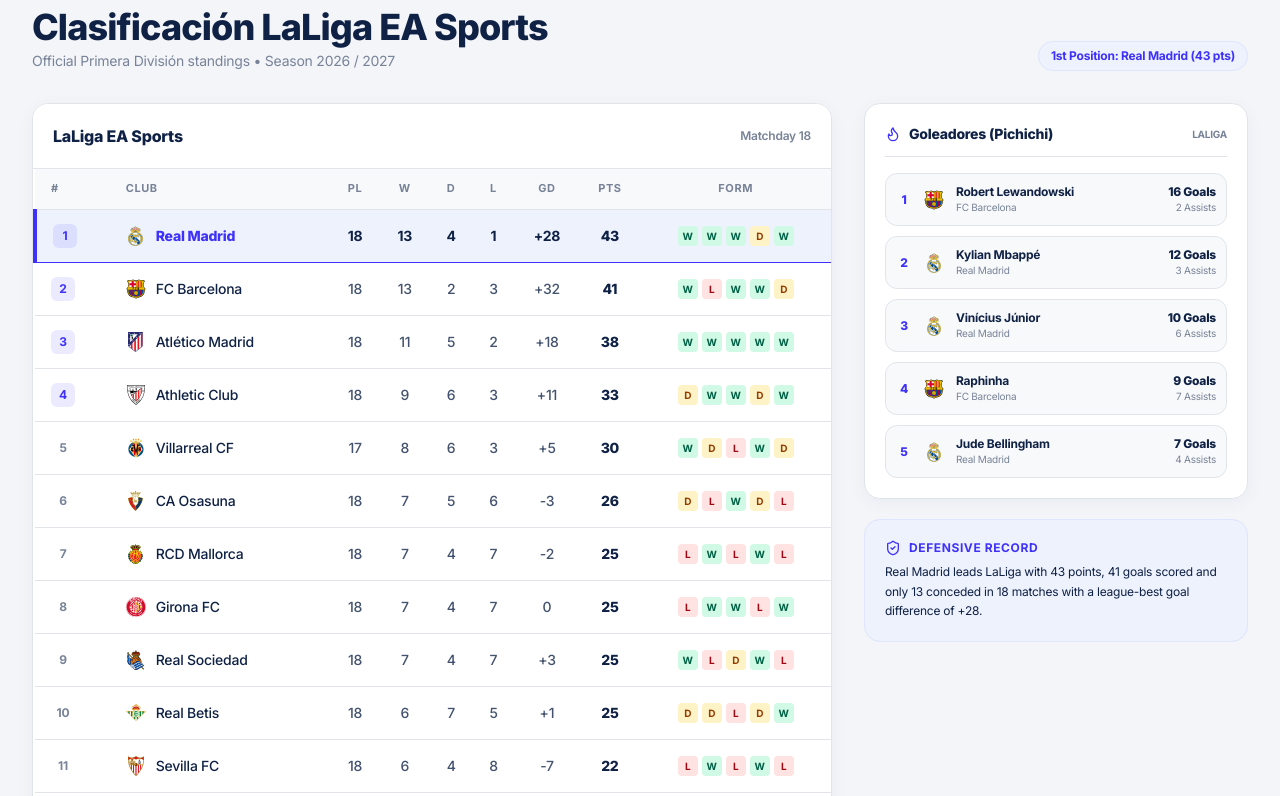
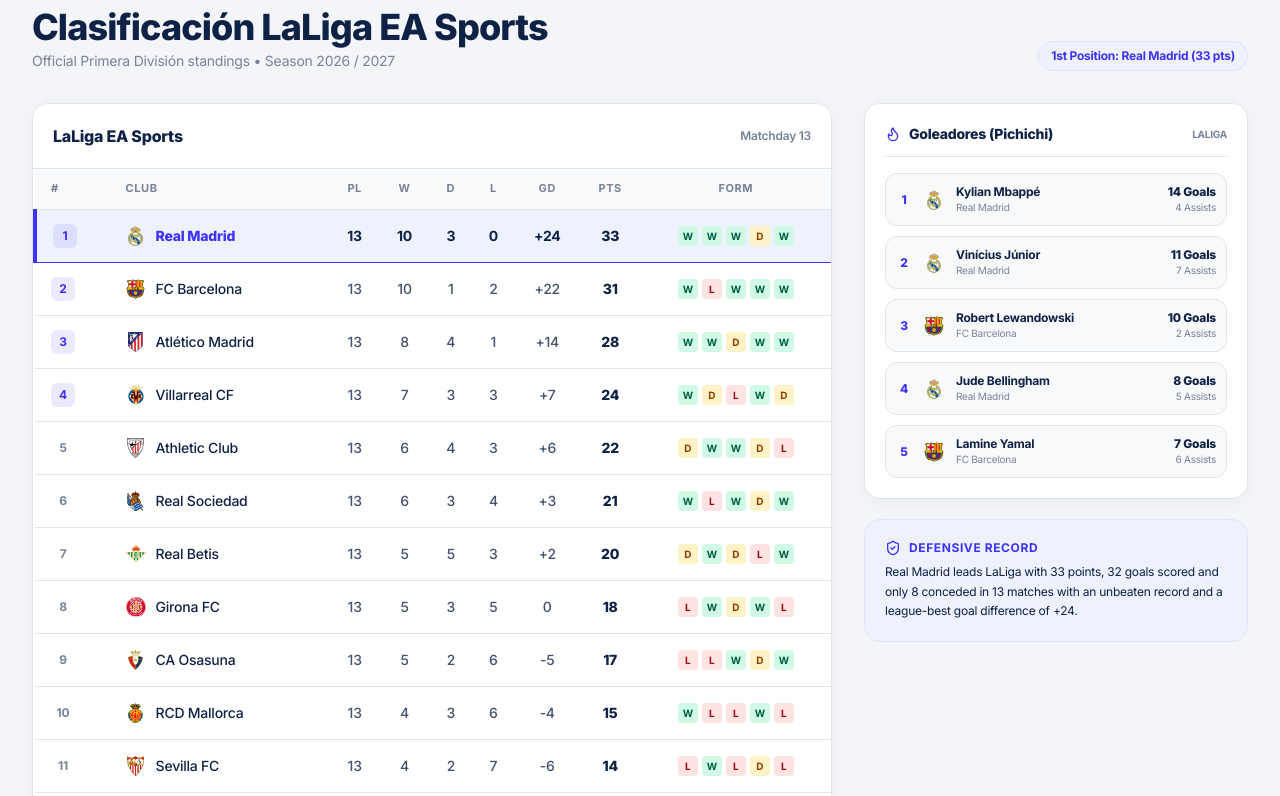
Before and after one commit to Adrien200269/real-madrid-cf, a Next.js app: page /matches in a window 1280 px wide. Shown: the part 2304-3100 px from the top of the page. Built offline with nearby package versions, Linux system fonts and the light colour scheme.

Commit message:
feat: complete 2026-27 season dataset with Matchday 13 standings, Pichichi, and updated player career totals

```diff
--- a/src/components/HeroSection.jsx
+++ b/src/components/HeroSection.jsx
@@ -32,7 +32,7 @@ export default function HeroSection() {
 
             {/* Subtitle */}
             <p className="text-base sm:text-lg text-[#43526E] max-w-2xl font-normal leading-relaxed mx-auto lg:mx-0">
-              Welcome to the official digital portal of Real Madrid C.F. Relive 122 years of football glory, follow the first team squad, live match statistics, and the record 15 European crowns.
+              Welcome to the official digital portal of Real Madrid C.F. Relive 124 years of football glory, follow the first team squad, live match statistics, and the record 15 European crowns.
             </p>
 
             {/* Stats Summary Pills */}
@@ -113,7 +113,7 @@ export default function HeroSection() {
                   <div className="text-xs font-bold text-[#0F2145]">Bellingham</div>
                   <div className="text-[10px] text-[#788398] uppercase">#5 · Midfield</div>
                   <div className="mt-2 text-[10px] font-bold text-[#3E31FA] bg-[#EEF2FD] rounded py-0.5">
-                    28 Goals
+                    48 Goals
                   </div>
                 </div>
 
@@ -129,7 +129,7 @@ export default function HeroSection() {
                   <div className="text-xs font-bold text-[#0F2145]">Mbappé</div>
                   <div className="text-[10px] text-[#788398] uppercase">#9 · Forward</div>
                   <div className="mt-2 text-[10px] font-bold text-[#3E31FA] bg-white rounded py-0.5 shadow-2xs">
-                    17 Goals
+                    84 Goals
                   </div>
                 </div>
 
@@ -145,7 +145,7 @@ export default function HeroSection() {
                   <div className="text-xs font-bold text-[#0F2145]">Vini Jr.</div>
                   <div className="text-[10px] text-[#788398] uppercase">#7 · Forward</div>
                   <div className="mt-2 text-[10px] font-bold text-[#3E31FA] bg-[#EEF2FD] rounded py-0.5">
-                    98 Goals
+                    114 Goals
                   </div>
                 </div>
 
--- a/src/components/StandingsSection.jsx
+++ b/src/components/StandingsSection.jsx
@@ -175,7 +175,7 @@ export default function StandingsSection() {
                 Defensive Record
               </div>
               <p className="text-xs text-[#0F2145] leading-relaxed">
-                Real Madrid leads LaLiga with 43 points, 41 goals scored and only 13 conceded in 18 matches with a league-best goal difference of +28.
+                Real Madrid leads LaLiga with 33 points, 32 goals scored and only 8 conceded in 13 matches with an unbeaten record and a league-best goal difference of +24.
               </p>
             </div>
           </div>
--- a/src/data/squad.js
+++ b/src/data/squad.js
@@ -9,18 +9,18 @@ export const squadData = [
     category: "goalkeepers",
     nationality: "Belgium",
     flag: "🇧🇪",
-    age: 32,
+    age: 34,
     height: "2.00 m",
     joinedYear: 2018,
     avatar: "/images/players/courtois.jpg",
     stats: {
-      appearances: 245,
-      cleanSheets: 98,
-      saves: 680,
-      trophies: 12
+      appearances: 312,
+      cleanSheets: 132,
+      saves: 890,
+      trophies: 14
     },
     quote: "Playing for Real Madrid means expecting to win every trophy every year.",
-    highlights: ["2022 Champions League Final MVP", "Yashin Trophy Winner", "3x La Liga Champion"],
+    highlights: ["2022 Champions League Final MVP", "Yashin Trophy Winner", "4x La Liga Champion"],
     gradient: "from-blue-600 to-indigo-900"
   },
   {
@@ -32,15 +32,15 @@ export const squadData = [
     category: "goalkeepers",
     nationality: "Ukraine",
     flag: "🇺🇦",
-    age: 25,
+    age: 27,
     height: "1.91 m",
     joinedYear: 2018,
     avatar: "/images/players/lunin.jpg",
     stats: {
-      appearances: 48,
-      cleanSheets: 19,
-      saves: 145,
-      trophies: 8
+      appearances: 74,
+      cleanSheets: 31,
+      saves: 215,
+      trophies: 10
     },
     quote: "Hard work pays off when you stand in front of 80,000 Madridistas.",
     highlights: ["Heroic 2024 UCL Quarter-Final vs Man City", "2x Champions League Winner"],
@@ -57,15 +57,15 @@ export const squadData = [
     category: "defenders",
     nationality: "Spain",
     flag: "🇪🇸",
-    age: 32,
+    age: 34,
     height: "1.73 m",
     joinedYear: 2013,
     avatar: "/images/players/carvajal.jpg",
     stats: {
-      appearances: 420,
-      goals: 13,
-      assists: 64,
-      trophies: 26
+      appearances: 452,
+      goals: 15,
+      assists: 70,
+      trophies: 28
     },
     quote: "I laid the first stone at Valdebebas. Real Madrid is my life.",
     highlights: ["6x UEFA Champions League Winner", "2024 UCL Final Goalscorer & MVP", "Club Captain"],
@@ -80,15 +80,15 @@ export const squadData = [
     category: "defenders",
     nationality: "Brazil",
     flag: "🇧🇷",
-    age: 26,
+    age: 28,
     height: "1.86 m",
     joinedYear: 2019,
     avatar: "/images/players/militao.jpg",
     stats: {
-      appearances: 165,
-      goals: 12,
-      assists: 5,
-      trophies: 11
+      appearances: 185,
+      goals: 14,
+      assists: 7,
+      trophies: 13
     },
     quote: "In defense, you fight for every millimeter of this shirt.",
     highlights: ["2x UEFA Champions League Winner", "3x La Liga Champion", "Copa América Winner"],
@@ -103,18 +103,18 @@ export const squadData = [
     category: "defenders",
     nationality: "Austria",
     flag: "🇦🇹",
-    age: 32,
+    age: 34,
     height: "1.80 m",
     joinedYear: 2021,
     avatar: "/images/players/alaba.jpg",
     stats: {
-      appearances: 102,
-      goals: 5,
-      assists: 9,
-      trophies: 6
+      appearances: 130,
+      goals: 6,
+      assists: 11,
+      trophies: 8
     },
     quote: "The chair celebration showed that we never give up at the Bernabéu.",
-    highlights: ["4x UEFA Champions League Winner", "2x La Liga Champion", "Austrian Footballer of the Year 10x"],
+    highlights: ["4x UEFA Champions League Winner", "3x La Liga Champion", "Austrian Footballer of the Year 10x"],
     gradient: "from-red-600 to-blue-900"
   },
   {
@@ -126,15 +126,15 @@ export const squadData = [
     category: "defenders",
     nationality: "Germany",
     flag: "🇩🇪",
-    age: 31,
+    age: 33,
     height: "1.90 m",
     joinedYear: 2022,
     avatar: "/images/players/rudiger.jpg",
     stats: {
-      appearances: 115,
-      goals: 6,
-      assists: 3,
-      trophies: 7
+      appearances: 148,
+      goals: 8,
+      assists: 4,
+      trophies: 9
     },
     quote: "You have to match madness with passion when defending this crest.",
     highlights: ["2024 UEFA Champions League Winner", "2024 La Liga Champion", "UCL Team of the Season"],
@@ -149,15 +149,15 @@ export const squadData = [
     category: "defenders",
     nationality: "France",
     flag: "🇫🇷",
-    age: 29,
+    age: 31,
     height: "1.80 m",
     joinedYear: 2019,
     avatar: "/images/players/mendy.jpg",
     stats: {
-      appearances: 178,
-      goals: 6,
-      assists: 10,
-      trophies: 10
+      appearances: 210,
+      goals: 7,
+      assists: 12,
+      trophies: 12
     },
     quote: "Nobody gets past our flank easily in European nights.",
     highlights: ["2x UEFA Champions League Winner", "3x La Liga Champion", "Defensive Masterclass Specialist"],
@@ -174,15 +174,15 @@ export const squadData = [
     category: "midfielders",
     nationality: "England",
     flag: "🏴󠁧󠁢󠁥󠁮󠁧󠁿",
-    age: 21,
+    age: 23,
     height: "1.86 m",
     joinedYear: 2023,
     avatar: "/images/players/bellingham.jpg",
     stats: {
-      appearances: 58,
-      goals: 28,
-      assists: 18,
-      trophies: 4
+      appearances: 124,
+      goals: 48,
+      assists: 31,
+      trophies: 6
     },
     quote: "Walking out at the Bernabéu and hearing 'Hey Jude' gives me goosebumps every time.",
     highlights: ["2024 La Liga Player of the Season", "Golden Boy & Kopa Trophy Winner", "2024 Champions League Winner"],
@@ -197,15 +197,15 @@ export const squadData = [
     category: "midfielders",
     nationality: "Uruguay",
     flag: "🇺🇾",
-    age: 26,
+    age: 28,
     height: "1.82 m",
     joinedYear: 2018,
     avatar: "/images/players/valverde.jpg",
     stats: {
-      appearances: 268,
-      goals: 24,
-      assists: 26,
-      trophies: 13
+      appearances: 320,
+      goals: 32,
+      assists: 38,
+      trophies: 15
     },
     quote: "I run until my legs stop, and then I run with my heart for Madrid.",
     highlights: ["Inheritor of Toni Kroos' Number 8", "2x Champions League Winner", "3x La Liga Champion"],
@@ -220,18 +220,18 @@ export const squadData = [
     category: "midfielders",
     nationality: "Croatia",
     flag: "🇭🇷",
-    age: 39,
+    age: 41,
     height: "1.72 m",
     joinedYear: 2012,
     avatar: "/images/players/modric.jpg",
     stats: {
-      appearances: 546,
-      goals: 39,
-      assists: 88,
-      trophies: 27
+      appearances: 565,
+      goals: 42,
+      assists: 91,
+      trophies: 28
     },
     quote: "Age is just a number. My passion for football and Real Madrid is infinite.",
-    highlights: ["2018 Ballon d'Or Winner", "Most decorated player in Real Madrid history (27 titles)", "6x UEFA Champions League Winner"],
+    highlights: ["2018 Ballon d'Or Winner", "Most decorated player in Real Madrid history (28 titles)", "6x UEFA Champions League Winner"],
     gradient: "from-amber-400 via-rose-600 to-blue-950"
   },
   {
@@ -243,15 +243,15 @@ export const squadData = [
     category: "midfielders",
     nationality: "France",
     flag: "🇫🇷",
-    age: 22,
+    age: 24,
     height: "1.82 m",
     joinedYear: 2021,
     avatar: "/images/players/camavinga.jpg",
     stats: {
-      appearances: 154,
-      goals: 4,
-      assists: 9,
-      trophies: 8
+      appearances: 195,
+      goals: 6,
+      assists: 14,
+      trophies: 11
     },
     quote: "Wherever the coach needs me, I will give 200%.",
     highlights: ["Won every club trophy available by age 20", "2x Champions League Winner"],
@@ -266,15 +266,15 @@ export const squadData = [
     category: "midfielders",
     nationality: "France",
     flag: "🇫🇷",
-    age: 24,
+    age: 26,
     height: "1.87 m",
     joinedYear: 2022,
     avatar: "/images/players/tchouameni.jpg",
     stats: {
-      appearances: 98,
-      goals: 4,
-      assists: 6,
-      trophies: 6
+      appearances: 152,
+      goals: 7,
+      assists: 11,
+      trophies: 8
     },
     quote: "Real Madrid is the pinnacle of football. We control the game from the middle.",
     highlights: ["2024 Champions League Winner", "2024 La Liga Champion", "France National Team Anchor"],
@@ -289,15 +289,15 @@ export const squadData = [
     category: "midfielders",
     nationality: "Turkey",
     flag: "🇹🇷",
-    age: 19,
+    age: 21,
     height: "1.75 m",
     joinedYear: 2023,
     avatar: "/images/players/guler.jpg",
     stats: {
-      appearances: 26,
-      goals: 7,
-      assists: 3,
-      trophies: 4
+      appearances: 65,
+      goals: 18,
+      assists: 14,
+      trophies: 5
     },
     quote: "I came here to create history with the best club in the world.",
     highlights: ["Highest minutes-per-goal ratio in debut La Liga season", "2024 Champions League Winner"],
@@ -314,15 +314,15 @@ export const squadData = [
     category: "forwards",
     nationality: "France",
     flag: "🇫🇷",
-    age: 25,
+    age: 27,
     height: "1.78 m",
     joinedYear: 2024,
     avatar: "/images/players/mbappe.jpg",
     stats: {
-      appearances: 24,
-      goals: 17,
-      assists: 6,
-      trophies: 1
+      appearances: 115,
+      goals: 84,
+      assists: 26,
+      trophies: 5
     },
     quote: "A dream come true. For years I dreamed of wearing this shirt and today I am here.",
     highlights: ["UEFA Super Cup Goalscorer on Debut", "2018 World Cup Winner", "7x Ligue 1 Top Scorer"],
@@ -337,15 +337,15 @@ export const squadData = [
     category: "forwards",
     nationality: "Brazil",
     flag: "🇧🇷",
-    age: 24,
+    age: 26,
     height: "1.76 m",
     joinedYear: 2018,
     avatar: "/images/players/vinicius.jpg",
     stats: {
-      appearances: 285,
-      goals: 98,
-      assists: 82,
-      trophies: 13
+      appearances: 335,
+      goals: 114,
+      assists: 92,
+      trophies: 15
     },
     quote: "Baila Vini! Football is joy, boldness, and conquering the impossible.",
     highlights: ["Scorer in two Champions League Finals (2022 & 2024)", "2024 UCL Player of the Season", "Socrates Award Winner"],
@@ -360,15 +360,15 @@ export const squadData = [
     category: "forwards",
     nationality: "Brazil",
     flag: "🇧🇷",
-    age: 23,
+    age: 25,
     height: "1.74 m",
     joinedYear: 2019,
     avatar: "/images/players/rodrygo.jpg",
     stats: {
-      appearances: 228,
-      goals: 58,
-      assists: 43,
-      trophies: 12
+      appearances: 270,
+      goals: 72,
+      assists: 54,
+      trophies: 14
     },
     quote: "When the Champions League anthem plays, something magical takes over us.",
     highlights: ["Iconic 2-goal comeback vs Man City (2022)", "2x UEFA Champions League Winner", "3x La Liga Champion"],
@@ -383,15 +383,15 @@ export const squadData = [
     category: "forwards",
     nationality: "Brazil",
     flag: "🇧🇷",
-    age: 18,
+    age: 20,
     height: "1.73 m",
     joinedYear: 2024,
     avatar: "/images/players/endrick.jpg",
     stats: {
-      appearances: 16,
-      goals: 4,
-      assists: 1,
-      trophies: 1
+      appearances: 68,
+      goals: 22,
+      assists: 9,
+      trophies: 4
     },
     quote: "I want to be part of the greatest history of the biggest club in the world.",
     highlights: ["Youngest Real Madrid scorer in UCL history", "Debut goalscorer in La Liga and UCL"],
@@ -406,15 +406,15 @@ export const squadData = [
     category: "forwards",
     nationality: "Morocco / Spain",
     flag: "🇲🇦",
-    age: 25,
+    age: 27,
     height: "1.71 m",
     joinedYear: 2019,
     avatar: "/images/players/brahim.jpg",
     stats: {
-      appearances: 72,
-      goals: 16,
-      assists: 12,
-      trophies: 6
+      appearances: 112,
+      goals: 24,
+      assists: 19,
+      trophies: 8
     },
     quote: "Every second with this badge on my chest is a privilege.",
     highlights: ["2024 Champions League Winner", "Solo stunner vs RB Leipzig", "La Liga Champion"],
--- a/src/data/standings.js
+++ b/src/data/standings.js
@@ -1,21 +1,21 @@
 export const standingsData = {
   season: "2026 / 2027",
   competition: "LaLiga EA Sports",
-  matchday: "Matchday 18",
+  matchday: "Matchday 13",
   table: [
     {
       rank: 1,
       team: "Real Madrid",
       shortName: "RMA",
       logo: "/images/club/crest.svg",
-      played: 18,
-      won: 13,
-      drawn: 4,
-      lost: 1,
-      gf: 41,
-      ga: 13,
-      gd: "+28",
-      points: 43,
+      played: 13,
+      won: 10,
+      drawn: 3,
+      lost: 0,
+      gf: 32,
+      ga: 8,
+      gd: "+24",
+      points: 33,
       form: ["W", "W", "W", "D", "W"],
       highlight: true
     },
@@ -24,172 +24,172 @@ export const standingsData = {
       team: "FC Barcelona",
       shortName: "BAR",
       logo: "/images/clubs/barcelona.svg",
-      played: 18,
-      won: 13,
-      drawn: 2,
-      lost: 3,
-      gf: 50,
-      ga: 18,
-      gd: "+32",
-      points: 41,
-      form: ["W", "L", "W", "W", "D"]
+      played: 13,
+      won: 10,
+      drawn: 1,
+      lost: 2,
+      gf: 34,
+      ga: 12,
+      gd: "+22",
+      points: 31,
+      form: ["W", "L", "W", "W", "W"]
     },
     {
       rank: 3,
       team: "Atlético Madrid",
       shortName: "ATM",
       logo: "/images/clubs/atletico.svg",
-      played: 18,
-      won: 11,
-      drawn: 5,
-      lost: 2,
-      gf: 29,
-      ga: 11,
-      gd: "+18",
-      points: 38,
-      form: ["W", "W", "W", "W", "W"]
+      played: 13,
+      won: 8,
+      drawn: 4,
+      lost: 1,
+      gf: 21,
+      ga: 7,
+      gd: "+14",
+      points: 28,
+      form: ["W", "W", "D", "W", "W"]
     },
     {
       rank: 4,
+      team: "Villarreal CF",
+      shortName: "VIL",
+      logo: "/images/clubs/villarreal.svg",
+      played: 13,
+      won: 7,
+      drawn: 3,
+      lost: 3,
+      gf: 23,
+      ga: 16,
+      gd: "+7",
+      points: 24,
+      form: ["W", "D", "L", "W", "D"]
+    },
+    {
+      rank: 5,
       team: "Athletic Club",
       shortName: "ATH",
       logo: "/images/clubs/athletic.svg",
-      played: 18,
-      won: 9,
-      drawn: 6,
+      played: 13,
+      won: 6,
+      drawn: 4,
       lost: 3,
-      gf: 27,
-      ga: 16,
-      gd: "+11",
-      points: 33,
-      form: ["D", "W", "W", "D", "W"]
-    },
-    {
-      rank: 5,
-      team: "Villarreal CF",
-      shortName: "VIL",
-      logo: "/images/clubs/villarreal.svg",
-      played: 17,
-      won: 8,
-      drawn: 6,
-      lost: 3,
-      gf: 31,
-      ga: 26,
-      gd: "+5",
-      points: 30,
-      form: ["W", "D", "L", "W", "D"]
+      gf: 18,
+      ga: 12,
+      gd: "+6",
+      points: 22,
+      form: ["D", "W", "W", "D", "L"]
     },
     {
       rank: 6,
-      team: "CA Osasuna",
-      shortName: "OSA",
-      logo: "/images/clubs/osasuna.svg",
-      played: 18,
-      won: 7,
-      drawn: 5,
-      lost: 6,
-      gf: 22,
-      ga: 25,
-      gd: "-3",
-      points: 26,
-      form: ["D", "L", "W", "D", "L"]
+      team: "Real Sociedad",
+      shortName: "SOC",
+      logo: "/images/clubs/sociedad.svg",
+      played: 13,
+      won: 6,
+      drawn: 3,
+      lost: 4,
+      gf: 16,
+      ga: 13,
+      gd: "+3",
+      points: 21,
+      form: ["W", "L", "W", "D", "W"]
     },
     {
       rank: 7,
-      team: "RCD Mallorca",
-      shortName: "MLL",
-      logo: "/images/clubs/mallorca.svg",
-      played: 18,
-      won: 7,
-      drawn: 4,
-      lost: 7,
+      team: "Real Betis",
+      shortName: "BET",
+      logo: "/images/clubs/betis.png",
+      played: 13,
+      won: 5,
+      drawn: 5,
+      lost: 3,
       gf: 16,
-      ga: 18,
-      gd: "-2",
-      points: 25,
-      form: ["L", "W", "L", "W", "L"]
+      ga: 14,
+      gd: "+2",
+      points: 20,
+      form: ["D", "W", "D", "L", "W"]
     },
     {
       rank: 8,
       team: "Girona FC",
       shortName: "GIR",
       logo: "/images/clubs/girona.svg",
-      played: 18,
-      won: 7,
-      drawn: 4,
-      lost: 7,
-      gf: 24,
-      ga: 24,
+      played: 13,
+      won: 5,
+      drawn: 3,
+      lost: 5,
+      gf: 17,
+      ga: 17,
       gd: "0",
-      points: 25,
-      form: ["L", "W", "W", "L", "W"]
+      points: 18,
+      form: ["L", "W", "D", "W", "L"]
     },
     {
       rank: 9,
-      team: "Real Sociedad",
-      shortName: "RSO",
-      logo: "/images/clubs/sociedad.svg",
-      played: 18,
-      won: 7,
-      drawn: 4,
-      lost: 7,
-      gf: 18,
-      ga: 15,
-      gd: "+3",
-      points: 25,
-      form: ["W", "L", "D", "W", "L"]
+      team: "CA Osasuna",
+      shortName: "OSA",
+      logo: "/images/clubs/osasuna.svg",
+      played: 13,
+      won: 5,
+      drawn: 2,
+      lost: 6,
+      gf: 15,
+      ga: 20,
+      gd: "-5",
+      points: 17,
+      form: ["L", "L", "W", "D", "W"]
     },
     {
       rank: 10,
-      team: "Real Betis",
-      shortName: "BET",
-      logo: "/images/clubs/betis.png",
-      played: 18,
-      won: 6,
-      drawn: 7,
-      lost: 5,
-      gf: 20,
-      ga: 19,
-      gd: "+1",
-      points: 25,
-      form: ["D", "D", "L", "D", "W"]
+      team: "RCD Mallorca",
+      shortName: "MLL",
+      logo: "/images/clubs/mallorca.svg",
+      played: 13,
+      won: 4,
+      drawn: 3,
+      lost: 6,
+      gf: 11,
+      ga: 15,
+      gd: "-4",
+      points: 15,
+      form: ["W", "L", "L", "W", "L"]
     },
     {
       rank: 11,
       team: "Sevilla FC",
       shortName: "SEV",
       logo: "/images/clubs/sevilla.png",
-      played: 18,
-      won: 6,
-      drawn: 4,
-      lost: 8,
-      gf: 20,
-      ga: 27,
-      gd: "-7",
-      points: 22,
-      form: ["L", "W", "L", "W", "L"]
+      played: 13,
+      won: 4,
+      drawn: 2,
+      lost: 7,
+      gf: 13,
+      ga: 19,
+      gd: "-6",
+      points: 14,
+      form: ["L", "W", "L", "D", "L"]
     },
     {
       rank: 12,
       team: "RC Celta de Vigo",
       shortName: "CEL",
       logo: "/images/clubs/celta.svg",
-      played: 18,
-      won: 6,
+      played: 13,
+      won: 3,
       drawn: 3,
-      lost: 9,
-      gf: 27,
-      ga: 30,
-      gd: "-3",
-      points: 21,
-      form: ["D", "L", "W", "L", "D"]
+      lost: 7,
+      gf: 15,
+      ga: 22,
+      gd: "-7",
+      points: 12,
+      form: ["D", "L", "W", "L", "L"]
     }
   ],
   topScorers: [
-    { player: "Robert Lewandowski", team: "FC Barcelona", goals: 16, assists: 2, logo: "/images/clubs/barcelona.svg" },
-    { player: "Kylian Mbappé", team: "Real Madrid", goals: 12, assists: 3, logo: "/images/club/crest.svg" },
-    { player: "Vinícius Júnior", team: "Real Madrid", goals: 10, assists: 6, logo: "/images/club/crest.svg" },
-    { player: "Raphinha", team: "FC Barcelona", goals: 9, assists: 7, logo: "/images/clubs/barcelona.svg" },
-    { player: "Jude Bellingham", team: "Real Madrid", goals: 7, assists: 4, logo: "/images/club/crest.svg" }
+    { player: "Kylian Mbappé", team: "Real Madrid", goals: 14, assists: 4, logo: "/images/club/crest.svg" },
+    { player: "Vinícius Júnior", team: "Real Madrid", goals: 11, assists: 7, logo: "/images/club/crest.svg" },
+    { player: "Robert Lewandowski", team: "FC Barcelona", goals: 10, assists: 2, logo: "/images/clubs/barcelona.svg" },
+    { player: "Jude Bellingham", team: "Real Madrid", goals: 8, assists: 5, logo: "/images/club/crest.svg" },
+    { player: "Lamine Yamal", team: "FC Barcelona", goals: 7, assists: 6, logo: "/images/clubs/barcelona.svg" }
   ]
 };
```
